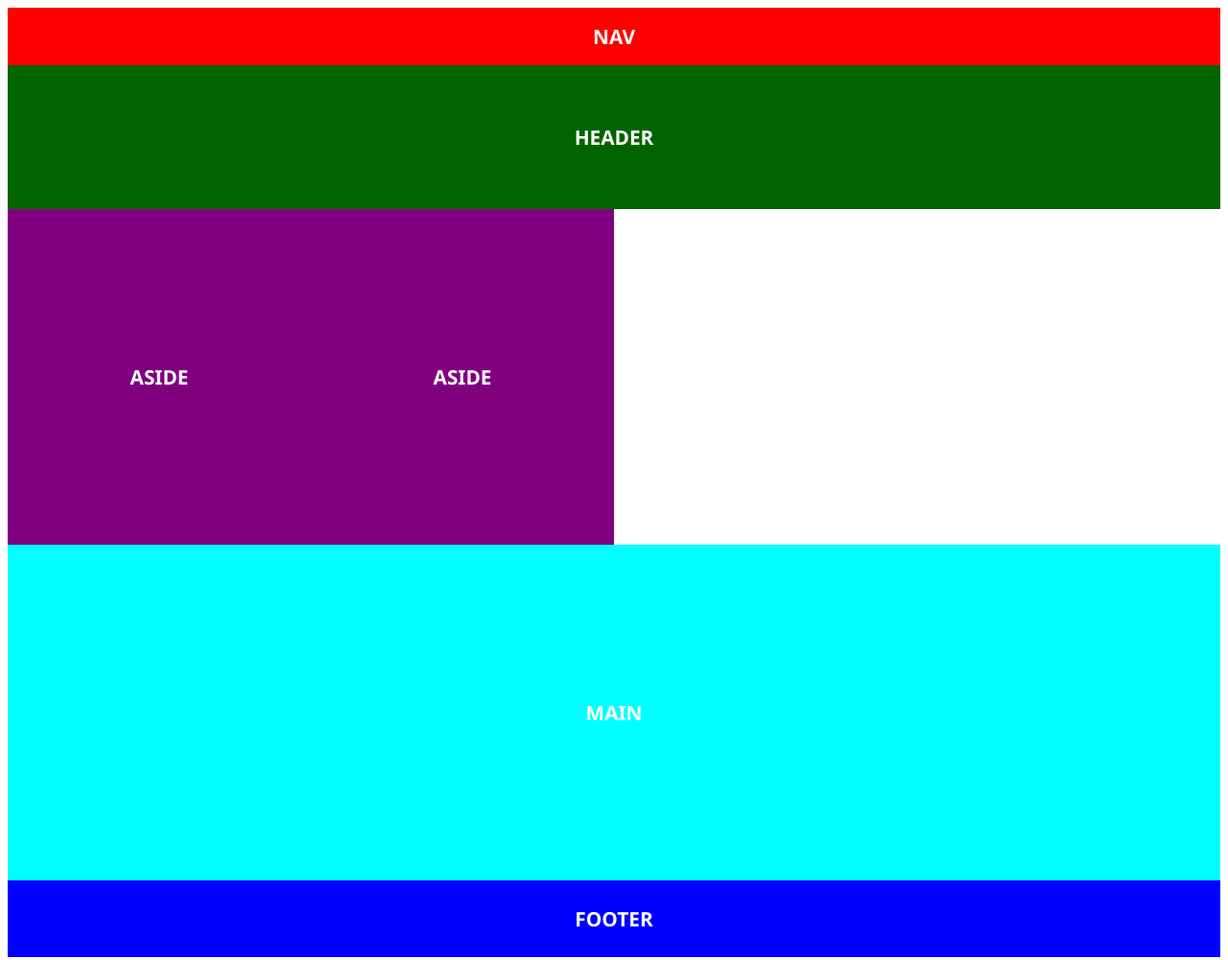
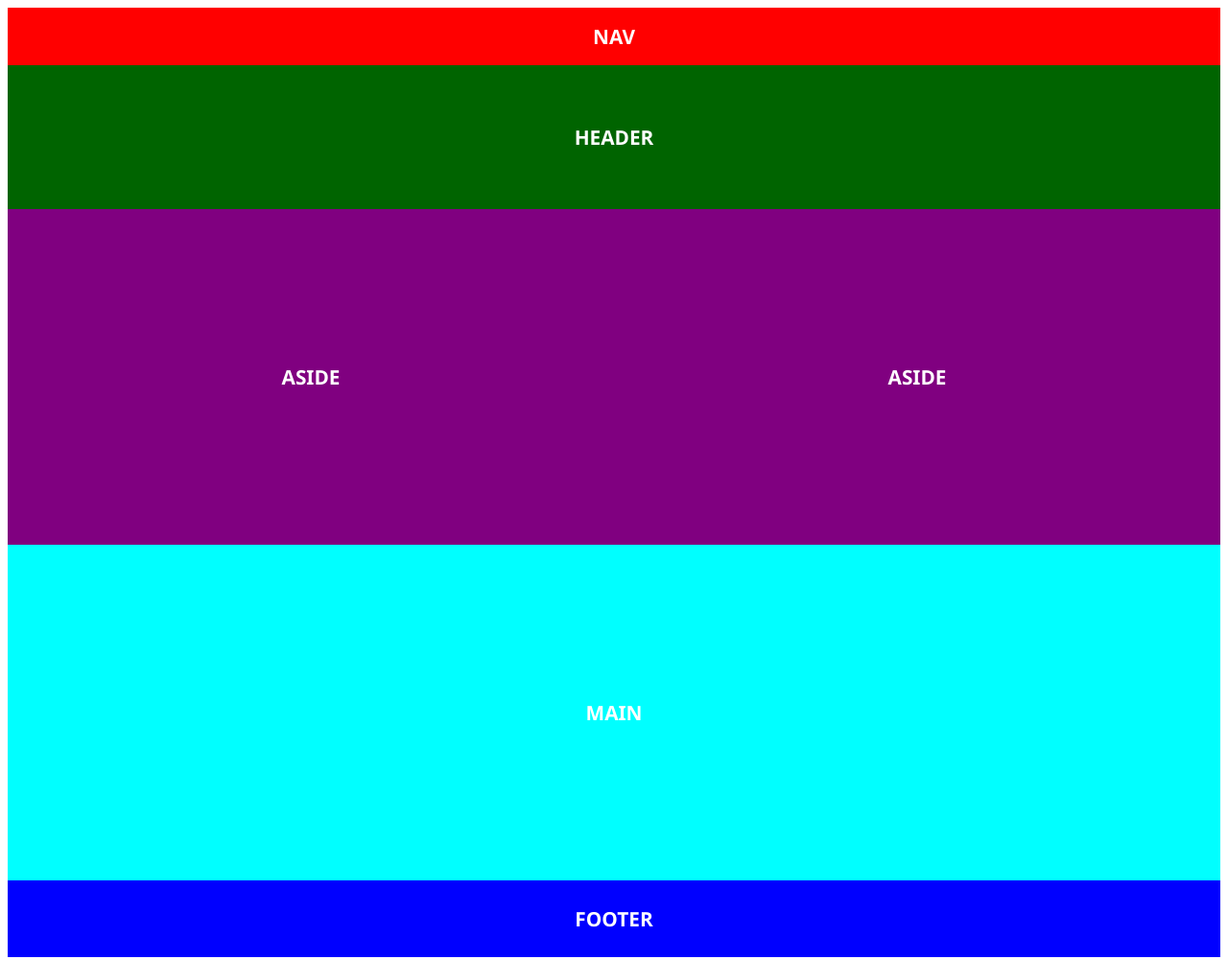
Before and after one commit to AigerimAkmatalieva/15.11.21, a plain HTML site: page index1.html in a window 1280 px wide. Shown: the whole page at 96% size. Drawn offline with Linux system fonts and the light colour scheme.

Commit message:
index.html

```diff
--- a/index1.html
+++ b/index1.html
@@ -12,8 +12,8 @@
       <nav class="placeholder">nav</nav>
       <header class="placeholder">header</header>
       <div class="row">
-      <aside class="placeholder">aside</aside>
-      <aside class="placeholder">aside</aside>
+      <aside class="placeholder column">aside</aside>
+      <aside class="placeholder column">aside</aside>
     </div>
       <main class="placeholder">main</main>
       <footer class="placeholder">footer</footer>
```
